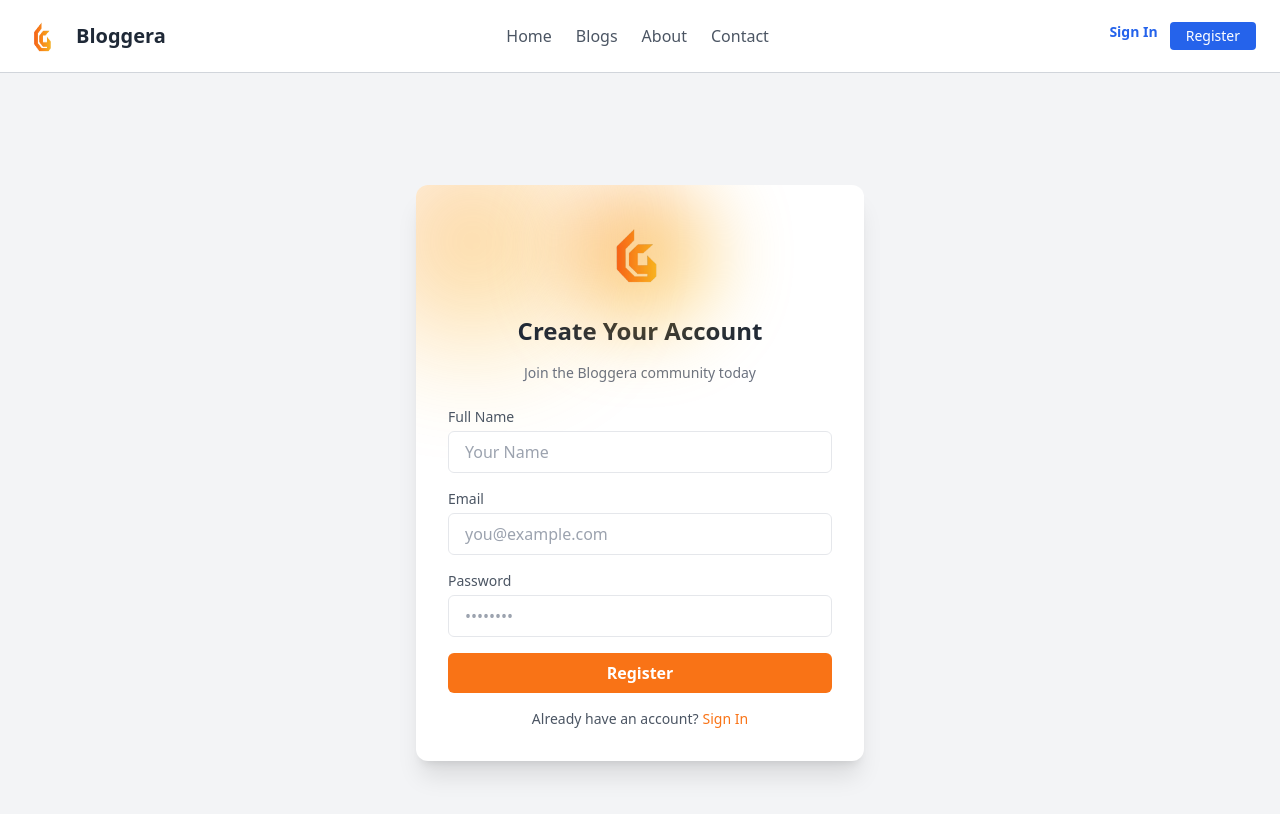
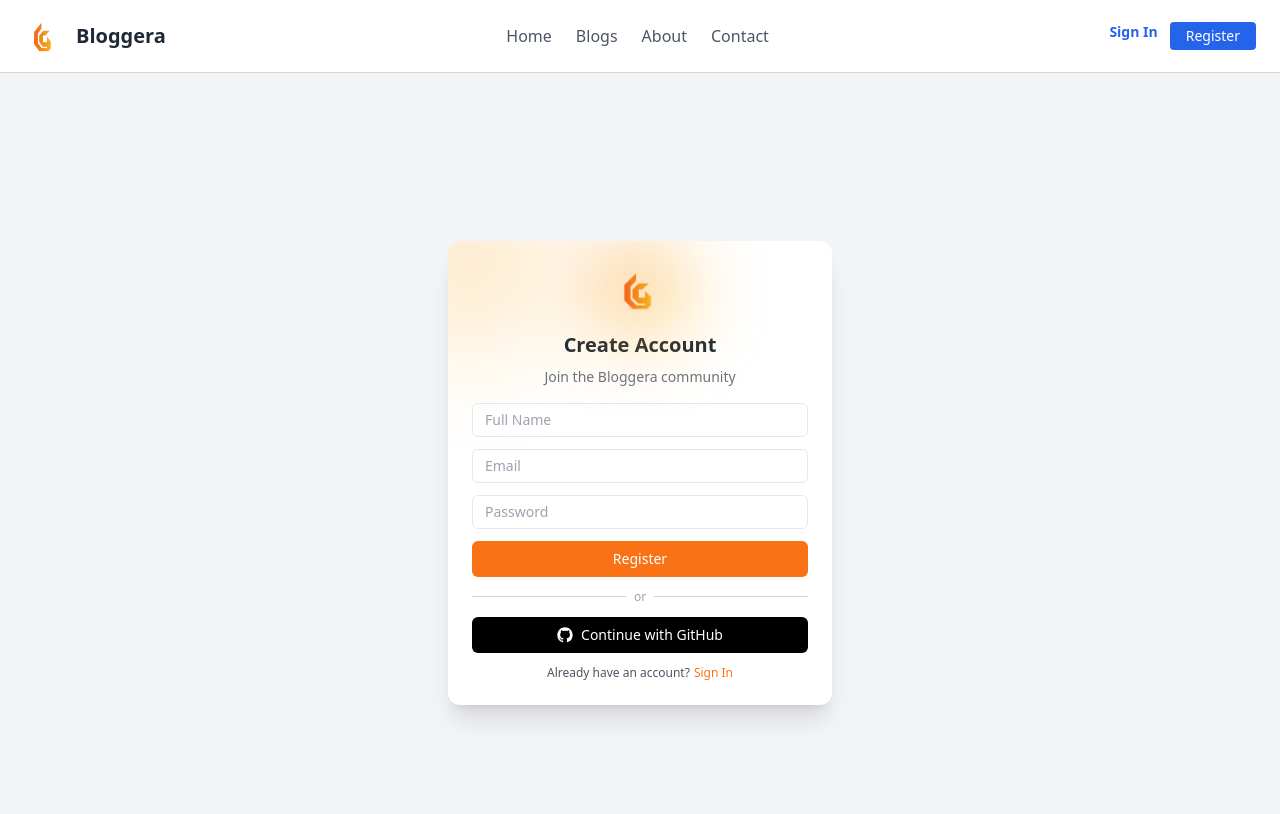
Before and after one commit to kishukumar07/bloggera_frontend, a React (Create React App) app: page /register in a window 1280 px wide. Shown: the top 814 px of the page. Built offline with nearby package versions, Linux system fonts and the light colour scheme.

Commit message:
feat :login,Register,RouteProtection

```diff
--- a/src/components/Navbar.jsx
+++ b/src/components/Navbar.jsx
@@ -23,7 +23,7 @@
       {/* Right - Auth Buttons */}
       <div className="flex gap-3">
         <Link
-          to="/auth"
+          to="/login"
           className="text-sm text-blue-600 font-semibold hover:underline"
         >
           Sign In
--- a/src/pages/Auth.jsx
+++ b/src/pages/Auth.jsx
@@ -1,107 +1,133 @@
-import { useState } from "react";
-import { Link } from "react-router-dom";
+// import { useState } from "react";
+// import { Link } from "react-router-dom";
 
-export default function Auth() {
-  const [isRegister, setIsRegister] = useState(false);
+// export default function Auth() {
+//   const [isRegister, setIsRegister] = useState(false);
 
-  return (
-    <div className="min-h-screen flex items-center justify-center bg-gray-100 px-4">
-      <div className="bg-white shadow-xl rounded-xl p-8 max-w-md w-full relative overflow-hidden">
-        {/* Glowing background behind logo */}
-        <div className="absolute -top-10 -left-10 w-48 h-48 bg-gradient-to-br from-orange-500 to-yellow-400 rounded-full blur-3xl opacity-40 animate-pulse z-0" />
+//   const handleGitHubLogin = () => {
+//     // Replace with your actual backend GitHub OAuth route
+//     window.location.href = "http://localhost:5000/auth/github";
+//   };
 
-        <div className="relative z-10">
-          {/* Logo */}
-          <div className="flex justify-center mb-6">
-            <div className="relative">
-              <div className="absolute w-36 h-36 bg-gradient-to-br from-orange-500 to-yellow-400 rounded-full blur-2xl opacity-50 animate-pulse" />
-              <img
-                src="/logo.png"
-                alt="App Logo"
-                className="w-24 relative z-10"
-              />
-            </div>
-          </div>
+//   return (
 
-          {/* Title */}
-          <h2 className="text-2xl font-bold text-center text-gray-800 mb-4">
-            {isRegister ? "Create Account" : "Welcome Back"}
-          </h2>
-          <p className="text-sm text-gray-500 text-center mb-6">
-            {isRegister
-              ? "Join the Bloggera community today"
-              : "Login to continue your blogging journey"}
-          </p>
+//     <div className="min-h-screen flex items-center justify-center bg-gray-100 px-4">
+//       <div className="bg-white shadow-xl rounded-xl p-8 max-w-md w-full relative overflow-hidden">
+//         {/* Glowing background behind logo */}
+//         <div className="absolute -top-10 -left-10 w-48 h-48 bg-gradient-to-br from-orange-500 to-yellow-400 rounded-full blur-3xl opacity-40 animate-pulse z-0" />
 
-          {/* Form */}
-          <form className="space-y-4">
-            {isRegister && (
-              <div>
-                <label className="block text-sm text-gray-600 mb-1">
-                  Full Name
-                </label>
-                <input
-                  type="text"
-                  placeholder="Your Name"
-                  className="w-full px-4 py-2 border rounded-md focus:outline-none focus:ring-2 focus:ring-orange-400"
-                />
-              </div>
-            )}
+//         <div className="relative z-10">
+//           {/* Logo */}
+//           <div className="flex justify-center mb-6">
+//             <div className="relative">
+//               <div className="absolute w-36 h-36 bg-gradient-to-br from-orange-500 to-yellow-400 rounded-full blur-2xl opacity-50 animate-pulse" />
+//               <img
+//                 src="/logo.png"
+//                 alt="App Logo"
+//                 className="w-24 relative z-10"
+//               />
+//             </div>
+//           </div>
 
-            <div>
-              <label className="block text-sm text-gray-600 mb-1">Email</label>
-              <input
-                type="email"
-                placeholder="you@example.com"
-                className="w-full px-4 py-2 border rounded-md focus:outline-none focus:ring-2 focus:ring-orange-400"
-              />
-            </div>
+//           {/* Title */}
+//           <h2 className="text-2xl font-bold text-center text-gray-800 mb-4">
+//             {isRegister ? "Create Account" : "Welcome Back"}
+//           </h2>
+//           <p className="text-sm text-gray-500 text-center mb-6">
+//             {isRegister
+//               ? "Join the Bloggera community today"
+//               : "Login to continue your blogging journey"}
+//           </p>
 
-            <div>
-              <label className="block text-sm text-gray-600 mb-1">
-                Password
-              </label>
-              <input
-                type="password"
-                placeholder="••••••••"
-                className="w-full px-4 py-2 border rounded-md focus:outline-none focus:ring-2 focus:ring-orange-400"
-              />
-            </div>
+//           {/* Form */}
+//           <form className="space-y-4">
+//             {isRegister && (
+//               <div>
+//                 <label className="block text-sm text-gray-600 mb-1">
+//                   Full Name
+//                 </label>
+//                 <input
+//                   type="text"
+//                   placeholder="Your Name"
+//                   className="w-full px-4 py-2 border rounded-md focus:outline-none focus:ring-2 focus:ring-orange-400"
+//                 />
+//               </div>
+//             )}
 
-            <button
-              type="submit"
-              className="w-full bg-orange-500 hover:bg-orange-600 text-white font-semibold py-2 rounded-md transition"
-            >
-              {isRegister ? "Register" : "Login"}
-            </button>
-          </form>
+//             <div>
+//               <label className="block text-sm text-gray-600 mb-1">Email</label>
+//               <input
+//                 type="email"
+//                 placeholder="you@example.com"
+//                 className="w-full px-4 py-2 border rounded-md focus:outline-none focus:ring-2 focus:ring-orange-400"
+//               />
+//             </div>
 
-          {/* Switch mode */}
-          <div className="mt-4 text-center">
-            {isRegister ? (
-              <p className="text-sm text-gray-600">
-                Already have an account?
-                <button
-                  onClick={() => setIsRegister(false)}
-                  className="text-orange-500 hover:underline ml-1"
-                >
-                  Login
-                </button>
-              </p>
-            ) : (
-              <p className="text-sm text-gray-600">
-                Don’t have an account?
-                <button
-                  onClick={() => setIsRegister(true)}
-                  className="text-orange-500 hover:underline ml-1"
-                >
-                  Register
-                </button>
-              </p>
-            )}
-          </div>
-        </div>
-      </div>
-    </div>
-  );
-}
+//             <div>
+//               <label className="block text-sm text-gray-600 mb-1">
+//                 Password
+//               </label>
+//               <input
+//                 type="password"
+//                 placeholder="••••••••"
+//                 className="w-full px-4 py-2 border rounded-md focus:outline-none focus:ring-2 focus:ring-orange-400"
+//               />
+//             </div>
+
+//             <button
+//               type="submit"
+//               className="w-full bg-orange-500 hover:bg-orange-600 text-white font-semibold py-2 rounded-md transition"
+//             >
+//               {isRegister ? "Register" : "Login"}
+//             </button>
+//           </form>
+
+//           {/* Divider */}
+//           <div className="flex items-center gap-2 my-4">
+//             <div className="flex-1 h-px bg-gray-300"></div>
+//             <span className="text-sm text-gray-500">or</span>
+//             <div className="flex-1 h-px bg-gray-300"></div>
+//           </div>
+
+//           {/* GitHub OAuth Button */}
+//           <button
+//             onClick={handleGitHubLogin}
+//             className="w-full flex items-center justify-center gap-2 border border-gray-300 py-2 rounded-md hover:bg-gray-100 transition"
+//           >
+//             <img
+//               src="https://cdn-icons-png.flaticon.com/512/25/25231.png"
+//               alt="GitHub"
+//               className="w-5 h-5"
+//             />
+//             <span>Continue with GitHub</span>
+//           </button>
+
+//           {/* Switch mode */}
+//           <div className="mt-4 text-center">
+//             {isRegister ? (
+//               <p className="text-sm text-gray-600">
+//                 Already have an account?
+//                 <button
+//                   onClick={() => setIsRegister(false)}
+//                   className="text-orange-500 hover:underline ml-1"
+//                 >
+//                   Login
+//                 </button>
+//               </p>
+//             ) : (
+//               <p className="text-sm text-gray-600">
+//                 Don’t have an account?
+//                 <button
+//                   onClick={() => setIsRegister(true)}
+//                   className="text-orange-500 hover:underline ml-1"
+//                 >
+//                   Register
+//                 </button>
+//               </p>
+//             )}
+//           </div>
+//         </div>
+//       </div>
+//     </div>
+//   );
+// }
--- a/src/pages/Home.jsx
+++ b/src/pages/Home.jsx
@@ -26,7 +26,7 @@
               Explore Blogs
             </Link>
             <Link
-              to="/auth"
+              to="/dashboard"
               className="border border-orange-500 text-orange-400 px-6 py-2 rounded-md hover:bg-orange-500 hover:text-black transition"
             >
               Get Started
--- a/src/pages/Login.jsx
+++ b/src/pages/Login.jsx
@@ -1,74 +1,166 @@
-import React from "react";
+import React, { useState } from "react";
 import { Link } from "react-router-dom";
+import { useNavigate } from "react-router-dom";
 
 function Login() {
+  const navigate = useNavigate();
+
+  const [formData, setformData] = useState({ email: "", password: "" });
+
+  const changeHandler = (key, value) => {
+    setformData({ ...formData, [key]: value });
+  };
+
+  const handleGitHubLogin = () => {
+    window.location.href = "http://localhost:5000/auth/github"; // OAuth redirect
+  };
+
+  const handelSubmit = (formData) => {
+    //this will handel the form data by making a post req to backend
+
+    // console.log(formData);
+
+    // http://localhost:4500/user/login
+    fetch("http://localhost:4500/user/login", {
+      method: "POST",
+      headers: {
+        "content-type": "application/json",
+      },
+      body: JSON.stringify(formData),
+    })
+      .then((response) => response.json())
+      .then((data) => {
+        if (data.success) {
+          // ✅ Login successful
+          console.log("Login successful:", data);
+
+          // Save token
+          localStorage.setItem("token", data.token);
+
+          // Navigate to dashboard or home
+          navigate("/dashboard");
+        } else {
+          console.error("Login failed:", data.msg);
+        alert("Something went wrong. Please try again.");
+        }
+      })
+      .catch((error) => {
+        console.error("Error:", error);
+      });
+  };
+
   return (
     <div className="min-h-screen flex items-center justify-center bg-gray-100 px-4">
-      <div className="bg-white shadow-xl rounded-xl p-8 max-w-md w-full relative overflow-hidden">
+      <div className="bg-white shadow-xl rounded-xl p-6 max-w-sm w-full relative overflow-hidden">
         {/* Glowing Background */}
-        <div className="absolute -top-10 -left-10 w-48 h-48 bg-gradient-to-br from-orange-500 to-yellow-400 rounded-full blur-3xl opacity-40 animate-pulse z-0"></div>
+        <div className="absolute -top-10 -left-10 w-36 h-36 bg-gradient-to-br from-orange-500 to-yellow-400 rounded-full blur-2xl opacity-30 animate-pulse z-0"></div>
+
         <div className="relative z-10">
           {/* Logo */}
-          <div className="flex justify-center mb-6">
-            <div className="relative flex justify-center items-center">
-              <div className="absolute w-36 h-36 bg-gradient-to-br from-orange-500 to-yellow-400 rounded-full blur-2xl opacity-50 animate-pulse" />
+          <div className="flex justify-center mb-4">
+            <div className="relative flex items-center justify-center">
+              <div className="absolute w-24 h-24 bg-gradient-to-br from-orange-500 to-yellow-400 rounded-full blur-xl opacity-40 animate-pulse" />
               <img
                 src="/logo.png"
                 alt="App Logo"
-                className="w-24 relative z-10"
+                className="w-16 relative z-10"
               />
             </div>
           </div>
 
           {/* Heading */}
-          <h2 className="text-2xl font-bold text-center text-gray-800 mb-4">
+          <h2 className="text-xl font-bold text-center text-gray-800 mb-2">
             Welcome Back
           </h2>
-          <p className="text-sm text-gray-500 text-center mb-6">
+          <p className="text-xs text-gray-500 text-center mb-4">
             Sign in to your Bloggera account
           </p>
 
           {/* Form */}
-          <form className="space-y-4">
+          <form
+            className="space-y-3"
+            onSubmit={(e) => {
+              e.preventDefault();
+
+              if (!formData.email || !formData.password) {
+                alert("Please fill in all fields");
+                return;
+              }
+
+              handelSubmit(formData);
+              console.log("final", formData);
+            }}
+          >
             <div>
               <label
                 htmlFor="email"
-                className="block text-sm text-gray-600 mb-1"
+                className="block text-xs text-gray-600 mb-1"
               >
                 Email
               </label>
               <input
                 type="email"
                 id="email"
-                className="w-full px-4 py-2 border rounded-md focus:outline-none focus:ring-2 focus:ring-orange-400"
+                className="w-full px-3 py-1.5 border rounded-md text-sm focus:outline-none focus:ring-2 focus:ring-orange-400"
                 placeholder="you@example.com"
+                value={formData.email}
+                onChange={(e) => changeHandler("email", e.target.value)}
               />
             </div>
             <div>
               <label
                 htmlFor="password"
-                className="block text-sm text-gray-600 mb-1"
+                className="block text-xs text-gray-600 mb-1"
               >
                 Password
               </label>
               <input
                 type="password"
                 id="password"
-                className="w-full px-4 py-2 border rounded-md focus:outline-none focus:ring-2 focus:ring-orange-400"
+                className="w-full px-3 py-1.5 border rounded-md text-sm focus:outline-none focus:ring-2 focus:ring-orange-400"
                 placeholder="••••••••"
+                value={formData.password}
+                onChange={(e) => changeHandler("password", e.target.value)}
               />
             </div>
             <button
               type="submit"
-              className="w-full bg-orange-500 hover:bg-orange-600 text-white font-semibold py-2 rounded-md transition"
+              className="w-full bg-orange-500 hover:bg-orange-600 text-white font-medium py-1.5 text-sm rounded-md transition"
             >
               Sign In
             </button>
           </form>
 
-          {/* Extra Options */}
-          <div className="mt-4 text-center">
-            <p className="text-sm text-gray-600">
+          {/* Divider */}
+          <div className="flex items-center justify-center my-3">
+            <span className="border-t border-gray-300 w-full"></span>
+            <span className="px-2 text-gray-400 text-xs">or</span>
+            <span className="border-t border-gray-300 w-full"></span>
+          </div>
+
+          {/* GitHub Button */}
+          <button
+            onClick={handleGitHubLogin}
+            className="w-full bg-gray-800 hover:bg-black text-white py-1.5 text-sm rounded-md flex items-center justify-center gap-2"
+          >
+            <svg
+              className="w-4 h-4"
+              fill="currentColor"
+              viewBox="0 0 24 24"
+              aria-hidden="true"
+            >
+              <path
+                fillRule="evenodd"
+                d="M12 0a12 12 0 00-3.793 23.399c.6.111.793-.261.793-.58v-2.27c-3.338.726-4.043-1.609-4.043-1.609-.546-1.387-1.333-1.756-1.333-1.756-1.089-.745.083-.73.083-.73 1.205.085 1.839 1.237 1.839 1.237 1.07 1.834 2.807 1.304 3.493.997.107-.775.418-1.305.762-1.605-2.665-.305-5.466-1.332-5.466-5.932 0-1.31.47-2.381 1.236-3.221-.124-.304-.535-1.529.117-3.187 0 0 1.008-.322 3.3 1.23a11.52 11.52 0 016.006 0c2.292-1.552 3.298-1.23 3.298-1.23.653 1.658.242 2.883.118 3.187.77.84 1.235 1.911 1.235 3.221 0 4.61-2.803 5.624-5.475 5.921.43.371.814 1.102.814 2.222v3.293c0 .322.192.694.8.576A12 12 0 0012 0z"
+                clipRule="evenodd"
+              />
+            </svg>
+            <span>Continue with GitHub</span>
+          </button>
+
+          {/* Register Link */}
+          <div className="mt-3 text-center">
+            <p className="text-xs text-gray-600">
               Don’t have an account?
               <Link
                 to="/register"
--- a/src/pages/Register.jsx
+++ b/src/pages/Register.jsx
@@ -1,88 +1,143 @@
-import React from "react";
+import React, { useState, useEffect } from "react";
 import { Link } from "react-router-dom";
+import { useNavigate } from "react-router-dom";
 
 function Register() {
+  const navigate = useNavigate();
+
+  const [formData, setformData] = useState({
+    name: "",
+    email: "",
+    password: "",
+  });
+
+  const changeHandler = (key, value) => {
+    setformData({ ...formData, [key]: value });
+  };
+
+  const handleGitHubLogin = () => {
+    window.open("http://localhost:5000/auth/github", "_self");
+  };
+
+  const handelSubmit = (formData) => {
+    //this will handel the form data by making a post req to backend
+
+    // console.log(formData);
+
+    // http://localhost:4500/user/register
+    fetch("http://localhost:4500/user/register", {
+      method: "POST",
+      headers: {
+        "content-type": "application/json",
+      },
+      body: JSON.stringify(formData),
+    })
+      .then((response) => response.json())
+      .then((data) => {
+        if (data.success) {
+          alert(`${data.msg}`);
+          navigate("/login");
+        } else {
+          alert(`${data.msg}`);
+        }
+      })
+      .catch((error) => {
+        console.error("Error:", error);
+        alert("Something went wrong. Please try again.");
+      });
+  };
+
   return (
-    <div className="min-h-screen flex items-center justify-center bg-gray-100 px-4">
-      <div className="bg-white shadow-xl rounded-xl p-8 max-w-md w-full relative overflow-hidden">
+    <div className="min-h-screen flex items-center justify-center bg-gray-100 px-2">
+      <div className="bg-white shadow-xl rounded-xl p-6 max-w-sm w-full relative overflow-hidden">
         {/* Glowing Background */}
-        <div className="absolute -top-10 -left-10 w-48 h-48 bg-gradient-to-br from-orange-500 to-yellow-400 rounded-full blur-3xl opacity-40 animate-pulse z-0"></div>
+        <div className="absolute -top-10 -left-10 w-32 h-32 bg-gradient-to-br from-orange-500 to-yellow-400 rounded-full blur-3xl opacity-40 animate-pulse z-0"></div>
+
         <div className="relative z-10">
           {/* Logo */}
-          <div className="flex justify-center mb-6">
+          <div className="flex justify-center mb-4">
             <div className="relative flex justify-center items-center">
-              <div className="absolute w-36 h-36 bg-gradient-to-br from-orange-500 to-yellow-400 rounded-full blur-2xl opacity-50 animate-pulse" />
+              <div className="absolute w-24 h-24 bg-gradient-to-br from-orange-500 to-yellow-400 rounded-full blur-2xl opacity-50 animate-pulse" />
               <img
                 src="/logo.png"
                 alt="App Logo"
-                className="w-24 relative z-10"
+                className="w-16 relative z-10"
               />
             </div>
           </div>
 
           {/* Heading */}
-          <h2 className="text-2xl font-bold text-center text-gray-800 mb-4">
-            Create Your Account
+          <h2 className="text-xl font-semibold text-center text-gray-800 mb-2">
+            Create Account
           </h2>
-          <p className="text-sm text-gray-500 text-center mb-6">
-            Join the Bloggera community today
+          <p className="text-sm text-gray-500 text-center mb-4">
+            Join the Bloggera community
           </p>
 
           {/* Form */}
-          <form className="space-y-4">
-            <div>
-              <label
-                htmlFor="name"
-                className="block text-sm text-gray-600 mb-1"
+          <form
+            className="space-y-3"
+            onSubmit={(e) => {
+              e.preventDefault();
+              if (!formData.email || !formData.password || !formData.name) {
+                alert("Please fill in all fields");
+                return;
+              }
+
+              handelSubmit(formData);
+              // console.log(formData);
+            }}
           >
-                Full Name
-              </label>
             <input
               type="text"
-                id="name"
-                className="w-full px-4 py-2 border rounded-md focus:outline-none focus:ring-2 focus:ring-orange-400"
-                placeholder="Your Name"
+              placeholder="Full Name"
+              className="w-full px-3 py-1.5 border rounded-md text-sm focus:outline-none focus:ring-2 focus:ring-orange-400"
+              value={formData.name}
+              onChange={(e) => changeHandler("name", e.target.value)}
             />
-            </div>
-            <div>
-              <label
-                htmlFor="email"
-                className="block text-sm text-gray-600 mb-1"
-              >
-                Email
-              </label>
             <input
               type="email"
-                id="email"
-                className="w-full px-4 py-2 border rounded-md focus:outline-none focus:ring-2 focus:ring-orange-400"
-                placeholder="you@example.com"
+              placeholder="Email"
+              className="w-full px-3 py-1.5 border rounded-md text-sm focus:outline-none focus:ring-2 focus:ring-orange-400"
+              value={formData.email}
+              onChange={(e) => changeHandler("email", e.target.value)}
             />
-            </div>
-            <div>
-              <label
-                htmlFor="password"
-                className="block text-sm text-gray-600 mb-1"
-              >
-                Password
-              </label>
             <input
               type="password"
-                id="password"
-                className="w-full px-4 py-2 border rounded-md focus:outline-none focus:ring-2 focus:ring-orange-400"
-                placeholder="••••••••"
+              placeholder="Password"
+              className="w-full px-3 py-1.5 border rounded-md text-sm focus:outline-none focus:ring-2 focus:ring-orange-400"
+              value={formData.password}
+              onChange={(e) => changeHandler("password", e.target.value)}
             />
-            </div>
             <button
               type="submit"
-              className="w-full bg-orange-500 hover:bg-orange-600 text-white font-semibold py-2 rounded-md transition"
+              className="w-full bg-orange-500 hover:bg-orange-600 text-white text-sm font-medium py-2 rounded-md"
             >
               Register
             </button>
           </form>
 
+          {/* Divider */}
+          <div className="flex items-center my-3">
+            <div className="flex-grow border-t border-gray-300" />
+            <span className="mx-2 text-gray-400 text-xs">or</span>
+            <div className="flex-grow border-t border-gray-300" />
+          </div>
+
+          {/* GitHub OAuth */}
+          <button
+            onClick={handleGitHubLogin}
+            className="w-full bg-black hover:bg-gray-800 text-white text-sm font-medium py-2 rounded-md flex items-center justify-center space-x-2"
+          >
+            <svg className="w-4 h-4" viewBox="0 0 24 24" fill="currentColor">
+              <path d="M12 .5C5.73.5.5 5.73.5 12a11.5 11.5 0 0 0 7.87 10.95c.58.11.8-.25.8-.56v-2.16c-3.2.7-3.87-1.54-3.87-1.54-.53-1.34-1.3-1.7-1.3-1.7-1.06-.73.08-.72.08-.72 1.17.08 1.78 1.21 1.78 1.21 1.05 1.79 2.75 1.27 3.43.97.1-.77.41-1.27.75-1.56-2.56-.29-5.26-1.28-5.26-5.7 0-1.26.45-2.3 1.19-3.1-.12-.3-.52-1.5.11-3.14 0 0 .97-.31 3.17 1.18a10.9 10.9 0 0 1 2.88-.39c.98 0 1.97.13 2.88.39 2.2-1.49 3.17-1.18 3.17-1.18.63 1.64.23 2.84.11 3.14.74.8 1.19 1.84 1.19 3.1 0 4.43-2.7 5.41-5.27 5.69.42.36.79 1.08.79 2.18v3.23c0 .31.21.68.81.56A11.5 11.5 0 0 0 23.5 12C23.5 5.73 18.27.5 12 .5z" />
+            </svg>
+            <span>Continue with GitHub</span>
+          </button>
+
           {/* Extra Options */}
-          <div className="mt-4 text-center">
-            <p className="text-sm text-gray-600">
+          <div className="mt-3 text-center">
+            <p className="text-xs text-gray-600">
               Already have an account?
               <Link to="/auth" className="text-orange-500 hover:underline ml-1">
                 Sign In
```
Also changed, not shown: src/components/ProtectedRoute.jsx (added, +16 -0 lines), src/pages/dashboard.jsx (added, +9 -0 lines), src/routes/AppRoutes.jsx (+21 -2 lines), public/manifest.json (added). Lines whose indentation alone changed are shown as unchanged.
